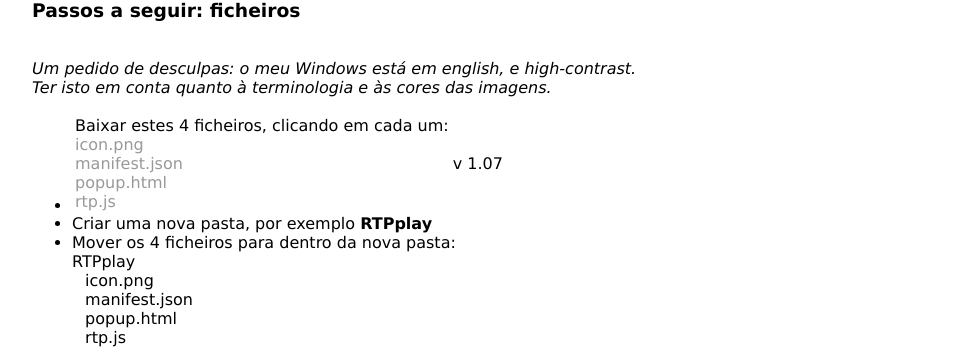
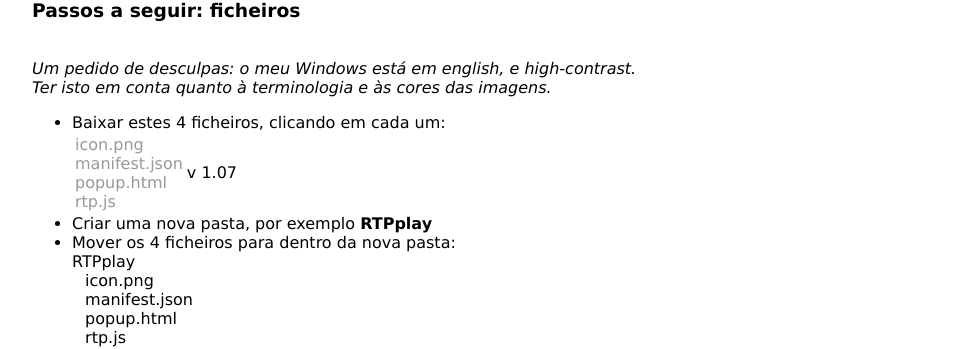
Before and after one commit to rtpplay/recursos.github.io, a Jekyll site: the page built from index.html, in a window 1280 px wide. Shown: the part 355-704 px from the top of the page, without its empty margins (160-1116 px from the left). Built offline with Jekyll 4.4.1, drawn with Linux system fonts in a browser that asks for light colours.

Commit message:
Update index.html

```diff
--- a/index.html
+++ b/index.html
@@ -23,13 +23,13 @@ title: RTP Play extension
 	</i>
 
 	<ul>
-	<li>
+	<li>	Baixar estes 4 ficheiros, clicando em cada um:<br>
+
 		<div class="Table">
  <table>
 <tbody>
 <tr>
-<td>	Baixar estes 4 ficheiros, clicando em cada um:<br>
-	<a href="files/icon.png" download>icon.png</a> <br>
+<td>	<a href="files/icon.png" download>icon.png</a> <br>
 	<a href="files/manifest.json" download>manifest.json</a> <br>
 	<a href="files/popup.html" download>popup.html</a> <br>
 	<a href="files/rtp.js" download>rtp.js</a> <br></td>
```
